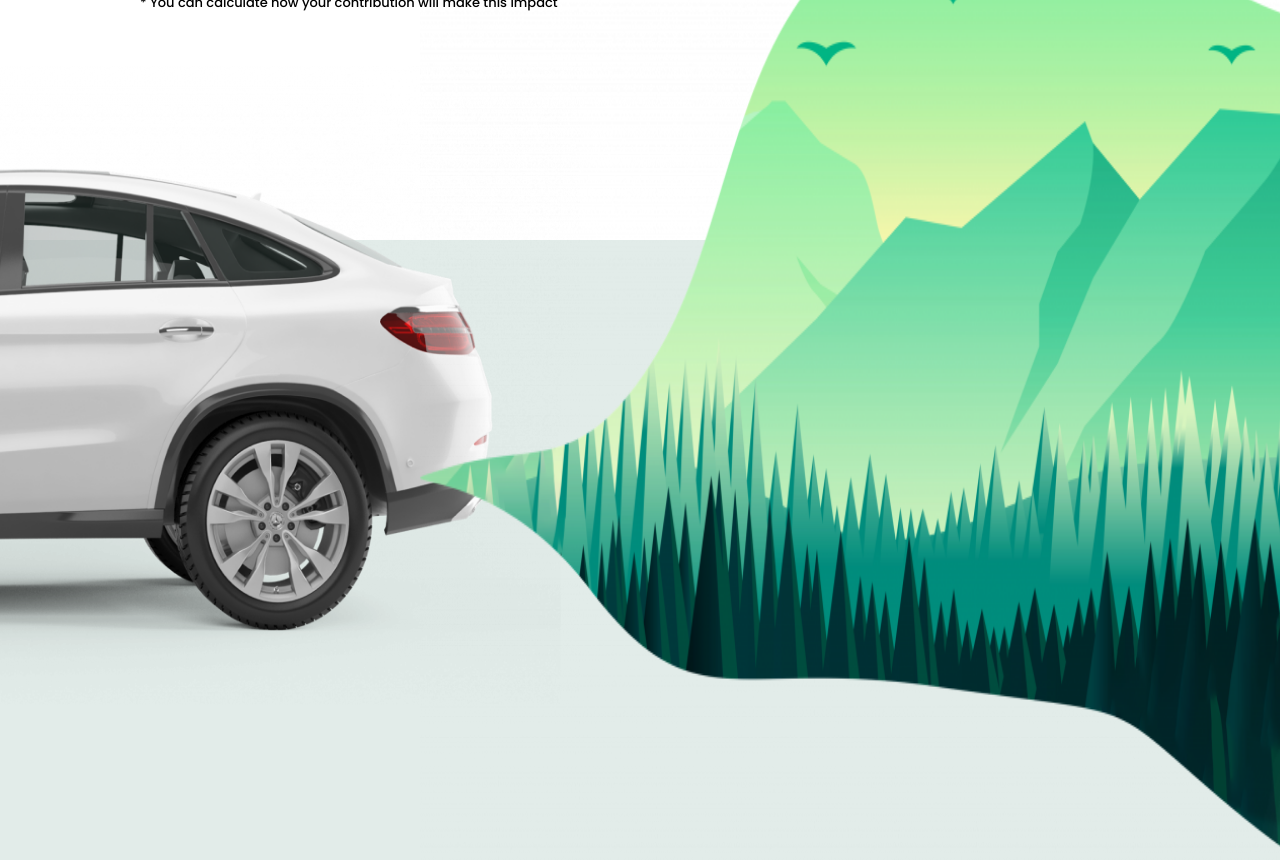
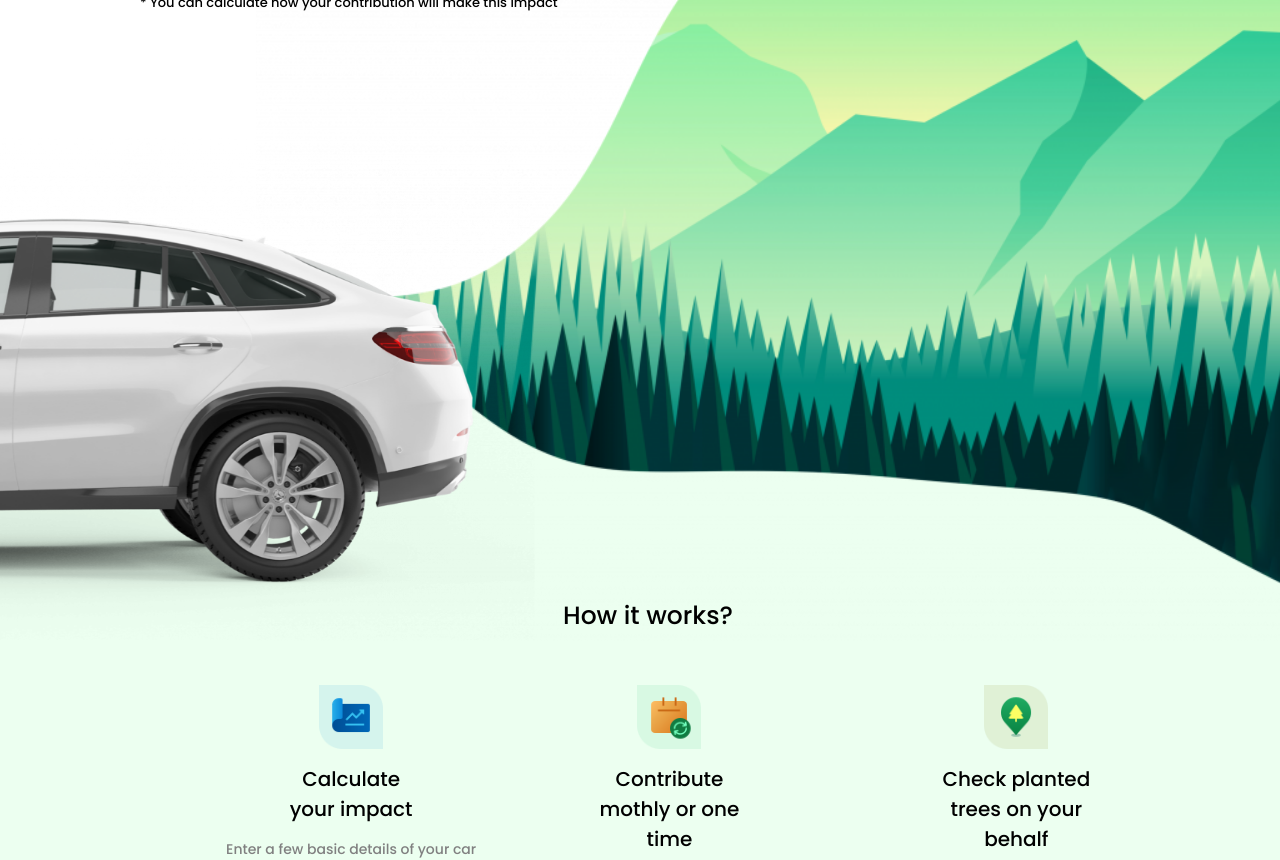
Before and after one commit to Aayshaparveen/neutrelle-demo, a React (Vite) app: page / in a window 1280 px wide. Shown: the part 560-1420 px from the top of the page. Built offline with nearby package versions, Linux system fonts and the light colour scheme.

Commit message:
Remove some files and Add Css

```diff
--- a/src/FooterStyle.css
+++ b/src/FooterStyle.css
@@ -27,7 +27,7 @@
 
 .last-box {
   display: flex;
-  /* gap: 25px; */
+  gap: 25px;
   margin: 0px -60px;
 }
 .last-para-link a{
--- a/src/Home/index.jsx
+++ b/src/Home/index.jsx
@@ -1,8 +1,8 @@
-import React, {useState} from "react";
+import React, { useState } from "react";
 import "./style.css";
 import Slider from "@mui/material/Slider";
+import { Link } from "react-router-dom";
 const Home = () => {
-
   return (
     <>
       <div className="Home-container">
@@ -21,10 +21,12 @@ const Home = () => {
           <div className="Img-box">
             <div className="car-img">
               <img src="./image/illustration-car.png" />
+            </div>
             <div className="side-img">
               <img src="./image/illustration-landscape.png" />
             </div>
           </div>
+        <div className="middel-container">
           <div className="bottom-text">
             <span className="How-it-works">How it works?</span>
           </div>
@@ -90,9 +92,8 @@ const Home = () => {
               <div className="impact-div">
                 <span className="Impact-level">Impact level</span>
                 {/* <Slider defaultValue={30} aria-label="Disabled slider" /> */}
-                <Slider defaultValue={0} step={3} marks min={3} max={9}  />
+                <Slider defaultValue={0} step={3} marks min={3} max={9} />
                 <div className="lable-div">
-
                   <p className="first"> Single</p>
                   <p className="second">Double</p>
                   <p className="third">Tripple</p>
@@ -158,7 +159,7 @@ const Home = () => {
             </div>
           </div>
           <div className="Details-box">
-            <span className="Find-out-more">Find out more</span>
+            <Link to ="./Blog" className="Find-out-more">Find out more</Link>
             <p className="Arrow">
               <img src="./image/icon-arrow.svg" />
             </p>
--- a/src/Home/style.css
+++ b/src/Home/style.css
@@ -39,42 +39,47 @@
   font-size: 13px;
   margin-left: 140px;
 }
-.Img-box {
+.Img-box{
   display: flex;
-  background-color: rgb(226, 236, 233);
-  flex-direction: column;
-  height: 120vh;
 }
 .car-img {
-  margin-top: -174px;
+  transform: perspective(var(--e-transform-perspective,0)) rotate(var(--e-transform-rotateZ,0)) rotateX(var(--e-transform-rotateX,0)) rotateY(var(--e-transform-rotateY,0)) translate(var(--e-transform-translate,0)) translateX(var(--e-transform-translateX,0)) translateY(var(--e-transform-translateY,0)) scaleX(calc(var(--e-transform-flipX, 1) * var(--e-transform-scaleX, var(--e-transform-scale, 1)))) scaleY(calc(var(--e-transform-flipY, 1) * var(--e-transform-scaleY, var(--e-transform-scale, 1)))) skewX(var(--e-transform-skewX,0)) skewY(var(--e-transform-skewY,0));
+  transform-origin: var(--e-transform-origin-y) var(--e-transform-origin-x);
+  margin: 5em 0em 0em 0em;
+  padding: 0em 0em 0em 0em;
+  --e-transform-translateX: -312px;
+  --e-transform-scale: 2;
 }
 .car-img img {
-  margin-left: -700px;
-  width: 100vw;
-  height: 80vh;
-  /* max-width: 100%; */
-  border: none;
-  border-radius: 0;
-  box-shadow: none;
-  /* background: url(./image/illustration-landscape.png) no-repeat ; */
-  /* background-size: cover; */
+  width: 45vw;
+  margin-top: -10px;
+}
+.side-img {
+  overflow: hidden;
+  margin: -25em 0em 0em -20em;
+  --e-transform-translateX: 0px;
+  --e-transform-translateY: 330px;
+  --e-transform-scale: 2.2;
 }
 
-.side-img {
-  margin-top: -850px;
-  margin-left: 400px;
+.side-img img {
+  width: 100vw;
+  vertical-align: middle;
+  display: inline-block;
+
+}
+.middel-container {
+  display: flex;
+  background-color: #46FF6F1A;
+  flex-direction: column;
   overflow: hidden;
+  transition:  0.3s, border 0.3s, border-radius 0.3s, box-shadow 0.3s;
+  margin-top: -18em;
+  margin-bottom: 0em;
+  padding: 15em 4em 5em 5em;
+
 }
-.side-img::before{
-  --e-transform-translateY: 330px;
-    --e-transform-scale: 2.2;
-}
-.side-img img {
-  width: 81vw;
-  height: 130vh;
-  margin-left: 20px;
-}
-.bottom-text{
+.bottom-text {
   text-align: center;
 }
 
@@ -92,7 +97,6 @@
   display: flex;
   gap: 15px;
   flex-direction: column;
-  /* background-color: #2cd28d; */
   text-align: center;
   align-items: center;
 }
@@ -220,24 +224,6 @@
   background-color: #e2e2e2;
   height: 0px;
 }
-/* .css-14pt78w-MuiSlider-rail {
-  width: 37% !important;
-  padding: 0px !important;
-}
-.css-1aznpnh-MuiSlider-root {
-  padding: 0px !important;
-  width: 20vw !important;
-  color: rgba(0, 0, 0, 0.1) !important;
-}
-.css-eg0mwd-MuiSlider-thumb {
-  padding: 0px !important;
-}
-.css-1tfve6q-MuiSlider-mark {
-  padding: 0px !important;
-}
-.css-6cwnna-MuiSlider-mark {
-  padding-left: 0px !important;
-} */
 .bottombox {
   display: flex;
   justify-content: space-between;
@@ -257,7 +243,7 @@
 .css-187mznn-MuiSlider-root {
   color: rgba(0, 0, 0, 0.1) !important;
 }
-.css-eg0mwd-MuiSlider-thumb:hover{
+.css-eg0mwd-MuiSlider-thumb:hover {
   box-shadow: 0px rgba(0, 0, 0, 0.1) !important;
 }
 .lable-div {
@@ -480,7 +466,10 @@
   padding-left: 45%;
   font-size: 20px;
   font-style: normal;
+  color: black;
+  text-decoration: none;
 }
+
 .Details-box {
   padding: 40px 0px 0px 0px;
   display: flex;
--- a/src/ServicePage/index.jsx
+++ b/src/ServicePage/index.jsx
@@ -11,6 +11,7 @@ import { LocalizationProvider } from "@mui/x-date-pickers/LocalizationProvider";
 import { DatePicker } from "@mui/x-date-pickers/DatePicker";
 import { differenceInDays } from "date-fns";
 import Dropzone from "../Dropzone";
+import OutlinedInput from "@mui/material/OutlinedInput";
 const Service = () => {
   const CssTextField = styled(TextField)({
     "& label.Mui-focused": {
@@ -127,10 +128,11 @@ const Service = () => {
             <div className="Title">
               <label>
                 Title
-                <input type="text" className="Title-box" />
+                <FormControl sx={{ width: "29ch" }}>
+                  <OutlinedInput />
+                </FormControl>
               </label>
             </div>
-            {/* <CssTextField  id="custom-css-outlined-input" /> */}
             <div className="Category">
               <InputLabel>Category</InputLabel>
               <FormControl sx={{ m: 1, minWidth: 120 }}>
@@ -386,7 +388,9 @@ const Service = () => {
               </div>
               <div className="Complainanat">
                 <label>Complainant Name</label>
-                <input type="text" />
+                <FormControl sx={{ width: "29ch" }}>
+                  <OutlinedInput />
+                </FormControl>
               </div>
 
               <div className="Complainanat-Category">
--- a/src/ServicePage/style.css
+++ b/src/ServicePage/style.css
@@ -69,7 +69,7 @@ em {
 label {
   display: flex;
   align-items: center;
-  gap: 8px;
+  gap: 13px;
 }
 .Title {
   padding-left: 150px;
@@ -131,7 +131,7 @@ label {
   display: flex;
   align-items: center;
   text-align: center;
-  padding-left: 45px;
+  padding-left: 67px;
   gap: 15px;
 }
 .attachment p {
@@ -280,16 +280,14 @@ label {
 .Complainanat {
   display: flex;
   gap: 10px;
-  padding-left: 54px;
+  padding-left: 70px;
 }
 .Complainanat input {
   color: gray;
   width: 20vw;
   height: 45px;
   border-radius: 0px 20px;
-  border-color: gray;
   padding: 0px 10px;
-  border: 2px solid darkgray;
 }
 .Complainanat-Category {
   padding-left: 25px;
```
Also changed, not shown: src/pages/Account.jsx (deleted), src/pages/Myvehicles.jsx (deleted), src/pages/Order.jsx (deleted), src/pages/Subscripitions.jsx (deleted). Lines whose indentation alone changed are shown as unchanged.
